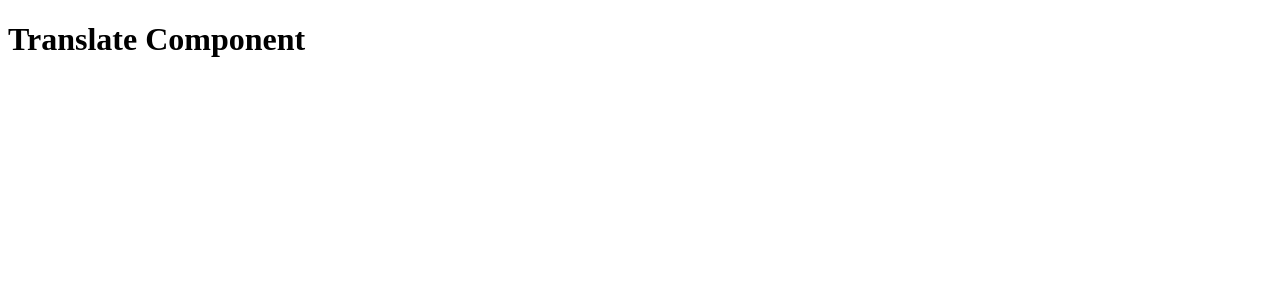
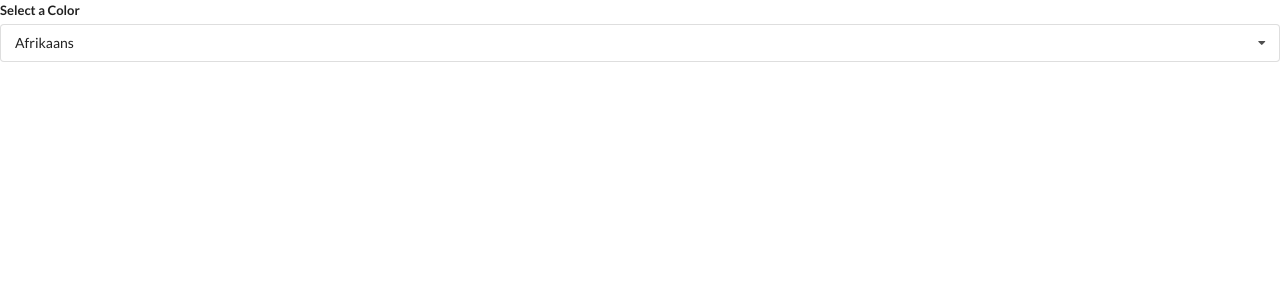
Before and after one commit to poonamkhandagle/language-translator, a React (Create React App) app: page / in a window 1280 px wide. Shown: the top 300 px of the page. Built offline with nearby package versions, Linux system fonts and the light colour scheme.

Commit message:
added dropdown component with some jsx to it

```diff
--- a/public/index.html
+++ b/public/index.html
@@ -10,34 +10,13 @@
       content="Web site created using create-react-app"
     />
     <link rel="apple-touch-icon" href="%PUBLIC_URL%/logo192.png" />
-    <!--
-      manifest.json provides metadata used when your web app is installed on a
-      user's mobile device or desktop. See https://developers.google.com/web/fundamentals/web-app-manifest/
-    -->
     <link rel="manifest" href="%PUBLIC_URL%/manifest.json" />
-    <!--
-      Notice the use of %PUBLIC_URL% in the tags above.
-      It will be replaced with the URL of the `public` folder during the build.
-      Only files inside the `public` folder can be referenced from the HTML.
+    <link rel="stylesheet" href="https://cdnjs.cloudflare.com/ajax/libs/semantic-ui/2.4.1/semantic.min.css" />
 
-      Unlike "/favicon.ico" or "favicon.ico", "%PUBLIC_URL%/favicon.ico" will
-      work correctly both with client-side routing and a non-root public URL.
-      Learn how to configure a non-root public URL by running `npm run build`.
-    -->
-    <title>React App</title>
+    <title>React language translate App</title>
   </head>
+
   <body>
-    <noscript>You need to enable JavaScript to run this app.</noscript>
-    <div id="root"></div>
-    <!--
-      This HTML file is a template.
-      If you open it directly in the browser, you will see an empty page.
-
-      You can add webfonts, meta tags, or analytics to this file.
-      The build step will place the bundled scripts into the <body> tag.
-
-      To begin the development, run `npm start` or `yarn start`.
-      To create a production bundle, use `npm run build` or `yarn build`.
-    -->
-  </body>
+     <div id="root"></div>
+ </body>
 </html>
--- a/src/App.js
+++ b/src/App.js
@@ -1,8 +1,26 @@
-import React from "react";
+import React, {useState} from "react";
 import Translate from "./components/Translate";
-const App = () => {
-  return(
-    <div><Translate /></div>
-  )
-}
-export default App;
+import Dropdown from "./components/Dropdown";
+
+const options = [
+  {
+    label:"The Color Red",
+    value:"Red"
+  },
+  {
+    label:"The Color Green",
+    value:"Green"
+  },
+  {
+    label:"A Shade Of Blue",
+    value:"Blue"
+  }
+]
+ const App = () => {
+   return(
+     <div>
+      <Translate />
+      </div>
+   )
+ }
+ export default App;
--- /dev/null
+++ b/src/components/Dropdown.js
@@ -0,0 +1,45 @@
+import React, { useState, useEffect, useRef } from "react";
+const Dropdown = ( { options, selected, onSelectedChange } ) => {
+const [open,setOpen] = useState(false);
+const ref = useRef();
+
+  useEffect(() => {
+   document.body.addEventListener('click', (event) => {
+     if (ref.current && ref.current.contains(event.target)) {
+       return;
+     }
+
+     setOpen(false);
+   });
+ }, []);
+  const renderedOptions = options.map((option) => {
+    if (option.value === selected.value){
+      return null;
+    }
+    return(
+      <div
+      key={option.value}
+      className = "item"
+      onClick = {() => onSelectedChange(option)} >
+      {option.label}
+      </div>
+    )
+  })
+  return(
+    <div ref={ref} className="ui form">
+      <div className="field">
+       <label className="label">Select a Color</label>
+        <div
+         onClick= {() => setOpen(!open)}
+         className={`ui selection dropdown ${open ? 'visible active' : " "}`} >
+        <i className="dropdown icon"></i>
+       <div className="text">{selected.label}</div>
+       <div className = {`menu ${open ? 'visible transition' : " "}`} >
+         {renderedOptions}
+        </div>
+       </div>
+      </div>
+    </div>
+  )
+}
+export default Dropdown;
--- a/src/components/Translate.js
+++ b/src/components/Translate.js
@@ -1,7 +1,29 @@
-import React from "react";
+import React, {useState} from "react";
+import Dropdown from "./Dropdown";
+const options = [
+  {
+    label:"Afrikaans",
+    value:"af"
+  },
+  {
+    label:"Arabic",
+    value:"ar"
+  },
+  {
+    label:"Hindi",
+    value:"hi"
+  }
+]
 const Translate = () =>{
+  const [language,setLanguage] = useState(options[0])
   return(
-    <h1>Translate Component</h1>
+    <div>
+    <Dropdown
+     selected={language}
+      onSelectedChange={setLanguage}
+       options={options}
+        />
+    </div>
   )
 }
 export default Translate;
--- a/src/index.js
+++ b/src/index.js
@@ -1,4 +1,4 @@
-import React from "ret";
+import React from "react";
 import ReactDom from "react-dom";
 import App from "./App";
 ReactDom.render(<App />, document.getElementById("root"))
```
